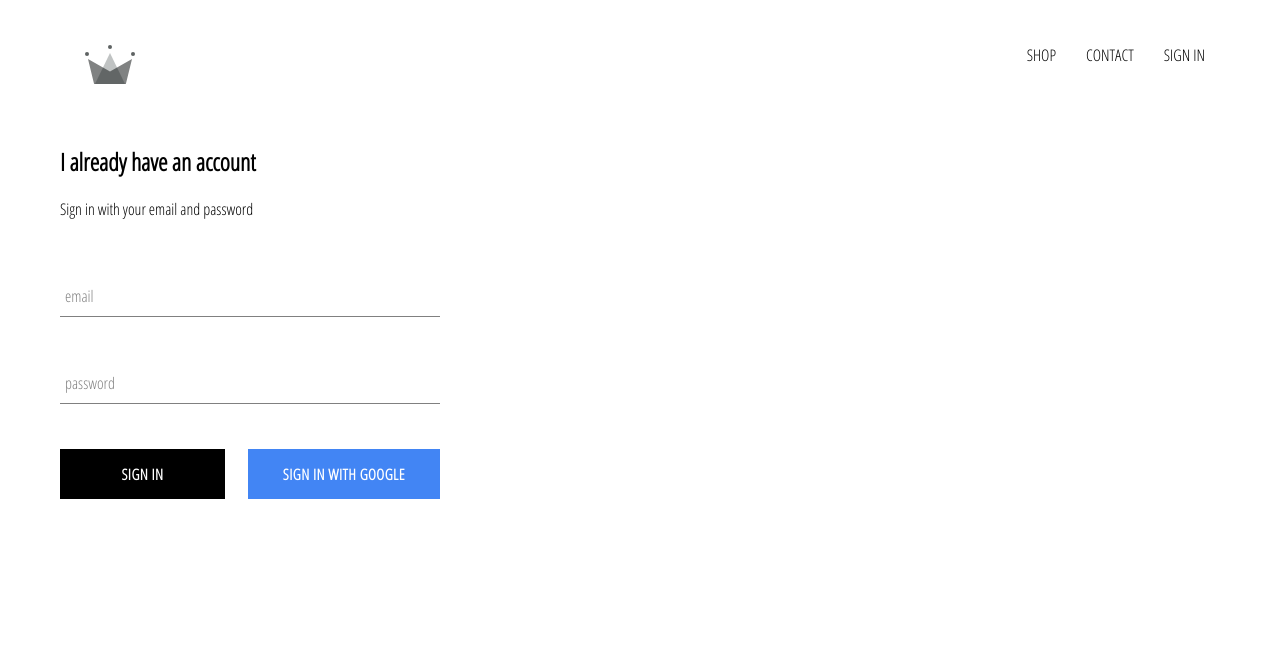
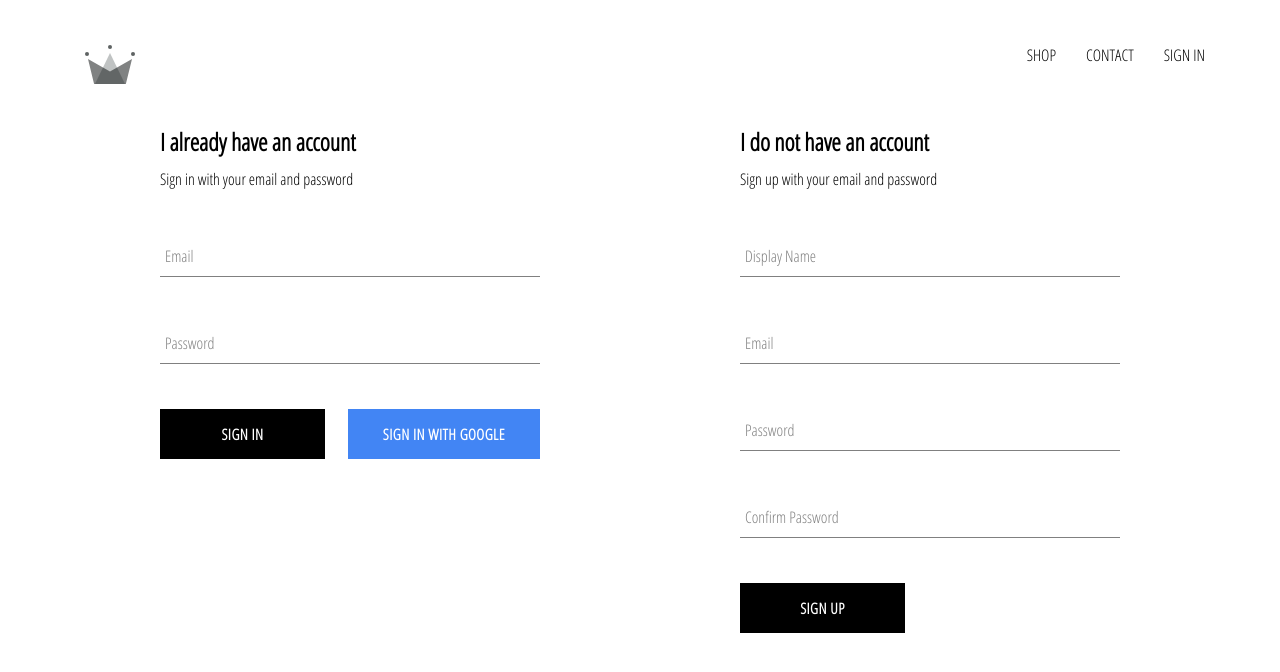
Before and after one commit to GWilczyk/CRWN, a React (Create React App) app: page /signin in a window 1280 px wide. Shown: the top 672 px of the page. Built offline with nearby package versions, Linux system fonts and the light colour scheme; no server answers.

Commit message:
Adding SignUp Component

```diff
--- a/src/components/SignIn/SignIn.jsx
+++ b/src/components/SignIn/SignIn.jsx
@@ -12,9 +12,16 @@ const SignIn = () => {
 
 	const handleChange = event => {
 		const { name, value } = event.target;
-
-		name === 'email' && setEmail(state => value);
-		name === 'password' && setPassword(state => value);
+		switch (name) {
+			case 'email':
+				setEmail(state => value);
+				break;
+			case 'password':
+				setPassword(state => value);
+				break;
+			default:
+				break;
+		}
 	};
 
 	const handleSubmit = event => {
@@ -25,15 +32,13 @@ const SignIn = () => {
 
 	return (
 		<div className='SignIn'>
-			<div className='title'>
-				<h2>I already have an account</h2>
-				<span>Sign in with your email and password</span>
-			</div>
+			<h2 className='title'>I already have an account</h2>
+			<span>Sign in with your email and password</span>
 
 			<form onSubmit={() => handleSubmit}>
 				<FormInput
 					handleChange={handleChange}
-					label='email'
+					label='Email'
 					name='email'
 					type='email'
 					value={email}
@@ -41,7 +46,7 @@ const SignIn = () => {
 				/>
 				<FormInput
 					handleChange={handleChange}
-					label='password'
+					label='Password'
 					name='password'
 					type='password'
 					value={password}
--- /dev/null
+++ b/src/components/SignUp/SignUp.jsx
@@ -0,0 +1,108 @@
+import React, { useState } from 'react';
+import FormInput from '../FormInput/FormInput';
+import CustomButton from '../CustomButton/CustomButton';
+
+import { auth, createUserProfileDocument } from '../../firebase/firebase.utils';
+
+import './SignUp.scss';
+
+const SignUp = () => {
+	const [displayName, setDisplayName] = useState('');
+	const [email, setEmail] = useState('');
+	const [password, setPassword] = useState('');
+	const [confirmPassword, setConfirmPassword] = useState('');
+
+	const handleChange = event => {
+		const { name, value } = event.target;
+		switch (name) {
+			case 'displayName':
+				setDisplayName(state => value);
+				break;
+			case 'email':
+				setEmail(state => value);
+				break;
+			case 'password':
+				setPassword(state => value);
+				break;
+			case 'confirmPassword':
+				setConfirmPassword(state => value);
+				break;
+			default:
+				break;
+		}
+	};
+
+	const handleSubmit = async event => {
+		event.preventDefault();
+
+		if (password !== confirmPassword) {
+			alert("Passwords don't match!");
+			return;
+		}
+
+		try {
+			const { user } = await auth.createUserWithEmailAndPassword(
+				email,
+				password
+			);
+			await createUserProfileDocument(user, displayName);
+
+			setDisplayName(state => '');
+			setEmail(state => '');
+			setPassword(state => '');
+			setConfirmPassword(state => '');
+		} catch (error) {
+			console.log('ERROR SIGN UP USER\n', error.message);
+		}
+	};
+
+	return (
+		<div className='SignUp'>
+			<h2 className='title'>I do not have an account</h2>
+			<span>Sign up with your email and password</span>
+
+			<form onSubmit={() => handleSubmit}>
+				<FormInput
+					handleChange={handleChange}
+					label='Display Name'
+					name='displayName'
+					type='text'
+					value={displayName}
+					required
+				/>
+				<FormInput
+					handleChange={handleChange}
+					label='Email'
+					name='email'
+					type='email'
+					value={email}
+					required
+				/>
+				<FormInput
+					handleChange={handleChange}
+					label='Password'
+					name='password'
+					type='password'
+					value={password}
+					required
+				/>
+				<FormInput
+					handleChange={handleChange}
+					label='Confirm Password'
+					name='confirmPassword'
+					type='password'
+					value={confirmPassword}
+					required
+				/>
+
+				<div className='buttons'>
+					<CustomButton type='submit' value='Submit'>
+						Sign Up
+					</CustomButton>
+				</div>
+			</form>
+		</div>
+	);
+};
+
+export default SignUp;
--- /dev/null
+++ b/src/components/SignUp/SignUp.scss
@@ -0,0 +1,14 @@
+.SignUp {
+	width: 380px;
+	display: flex;
+	flex-direction: column;
+
+	.title {
+		margin: 10px 0;
+	}
+
+	.buttons {
+		display: flex;
+		justify-content: space-between;
+	}
+}
--- a/src/pages/signin_signuppage/SignInSignUpPage.jsx
+++ b/src/pages/signin_signuppage/SignInSignUpPage.jsx
@@ -1,5 +1,6 @@
 import React from 'react';
 import SignIn from '../../components/SignIn/SignIn';
+import SignUp from '../../components/SignUp/SignUp';
 
 import './SignInSignUpPage.scss';
 
@@ -7,6 +8,7 @@ const SignInSignUpPage = () => {
 	return (
 		<div className='SignInSignUpPage'>
 			<SignIn />
+			<SignUp />
 		</div>
 	);
 };
--- a/src/pages/signin_signuppage/SignInSignUpPage.scss
+++ b/src/pages/signin_signuppage/SignInSignUpPage.scss
@@ -0,0 +1,4 @@
+.SignInSignUpPage {
+	display: flex;
+	justify-content: space-around;
+}
```
